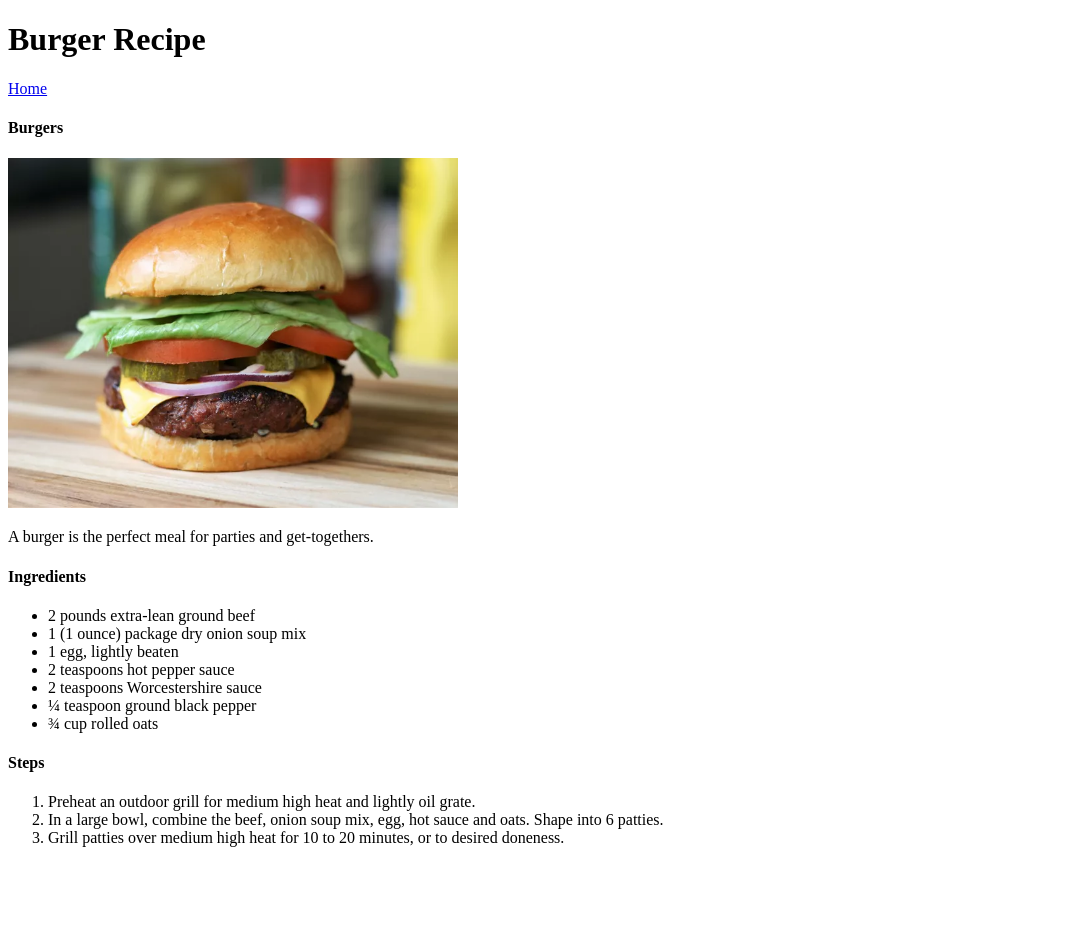
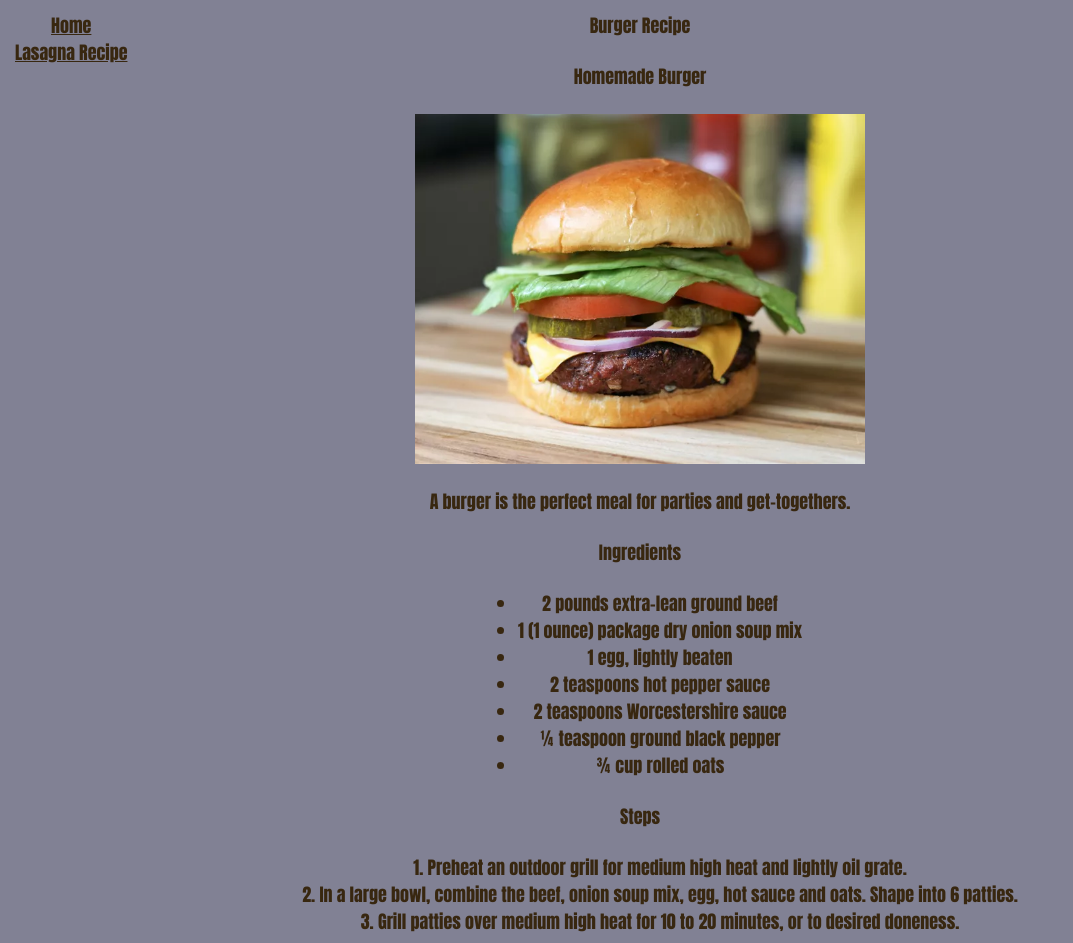
Before and after one commit to Leveler96/odin-recipes, a plain HTML site: page recipes/burger.html in a window 1280 px wide. Shown: the whole page, without its empty margins (0-1073 px from the left). Before the commit the page ends 863 px from the top, so only its background shows below. Drawn offline with Linux system fonts and the light colour scheme.

Commit message:
nav-menu class, alignments/color,link organization
- Create styles sheet
- Show colored background and font
- Align text to center
- Add class nav-menu for links
- Show links to all other pages on each page
- Align all links to left side

```diff
--- a/recipes/burger.html
+++ b/recipes/burger.html
@@ -1,15 +1,20 @@
 <!DOCTYPE html>
 <html lang="en">
 <head>
+    <link rel="stylesheet" href="../styles.css">
     <meta charset="UTF-8">
     <meta name="viewport" content="width=device-width, initial-scale=1.0">
     <title>Document</title>
 </head>
 <body>
+<ul class="nav-menu">
+        <li><a href="../index.html">Home</a></li>
+        <li><a href="../recipes/lasagna.html">Lasagna Recipe</a></li>
+    </ul>
+
     <h1>Burger Recipe</h1>
-    <a href="../index.html">Home</a>
 
-    <h4>Burgers</h4>
+    <h4>Homemade Burger</h4>
     <img src="../images/burger.png" alt="Burger" height="350" width="450">
 
     <p>A burger is the perfect meal for parties and get-togethers.</p>
--- /dev/null
+++ b/styles.css
@@ -0,0 +1,26 @@
+* {
+    font-family: Impact, Haettenschweiler, 'Arial Narrow Bold', sans-serif;
+    font-size: large;
+    text-align: center;
+    color: rgb(56, 39, 16);
+    background-color: rgb(129, 129, 148);
+}
+
+ul {
+    display: table;
+    margin: 0 auto;
+}
+
+ol {
+    display: table;
+    margin: 0 auto;
+    list-style-position: inside;
+}
+
+ .nav-menu {
+    list-style: none;
+    padding: 0;
+    margin: 0;
+    position: fixed;
+    left: 15px;
+}
```
Also changed, not shown: index.html (+1 -0 lines), recipes/lasagna.html (+6 -2 lines).
